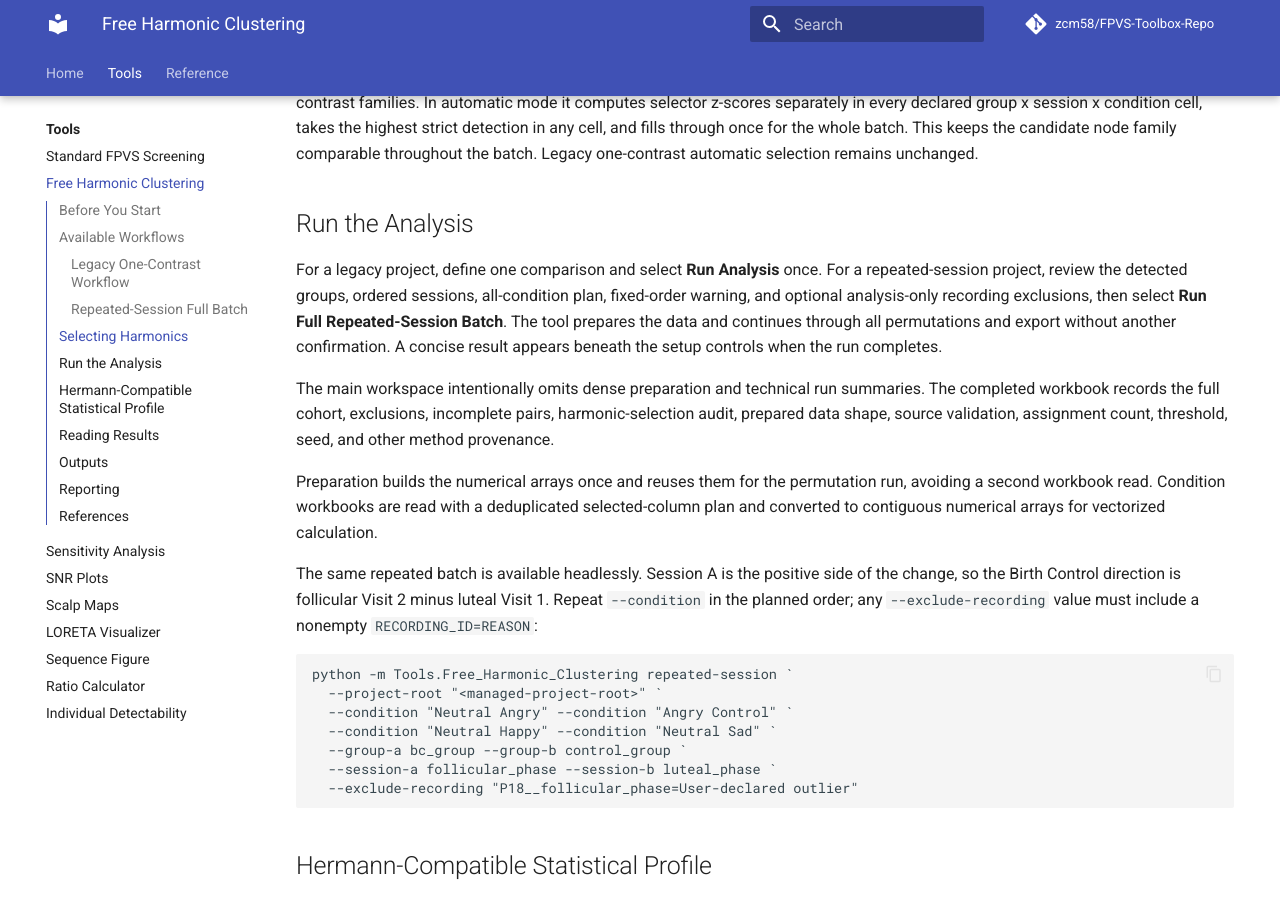
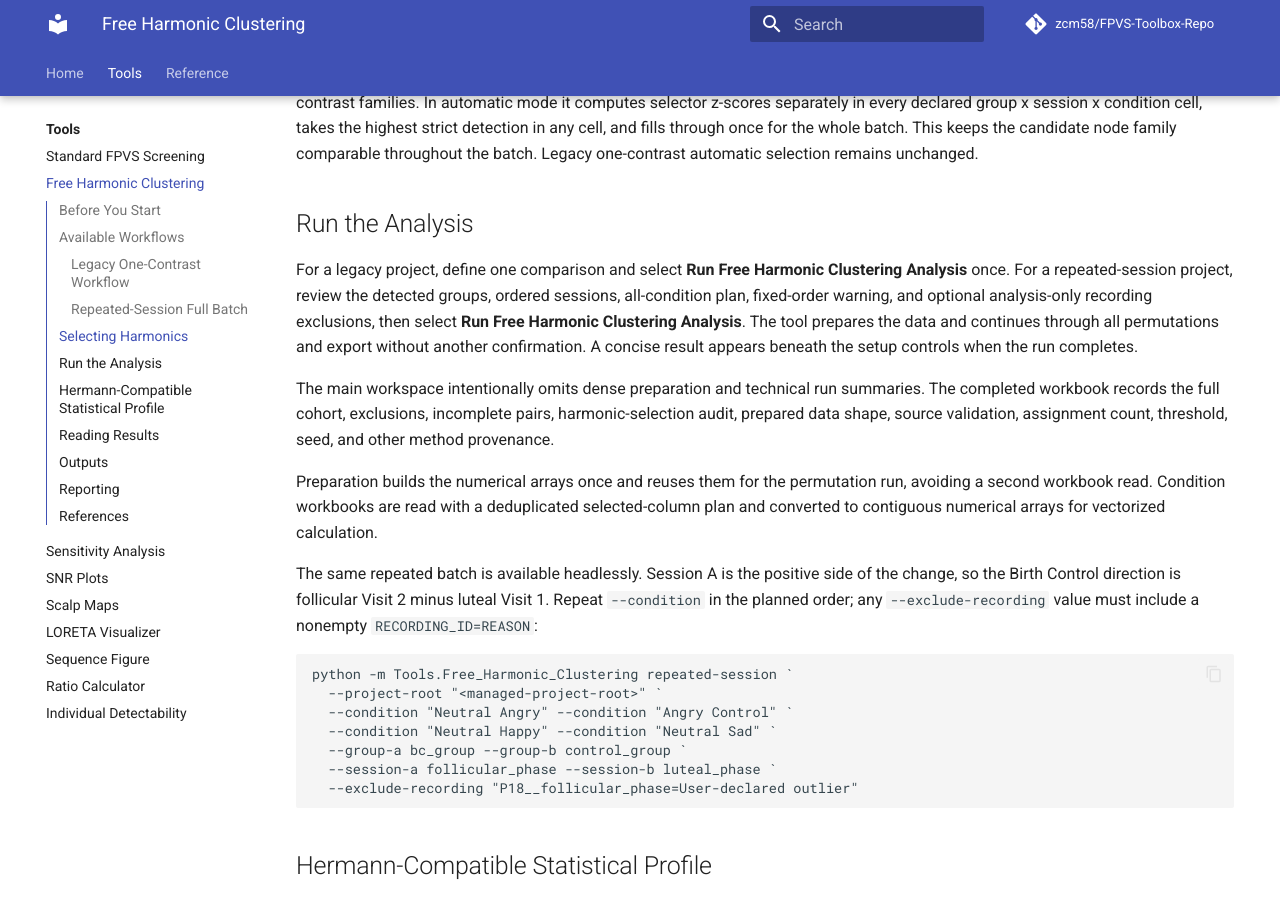
Before and after one commit to zcm58/FPVS-Toolbox-Repo, an MkDocs documentation site: the page built from docs/user/tools/free-harmonic-clustering.md, in a window 1280 px wide and 900 px high, scrolled down 2477 px. Built offline with MkDocs 1.6.1 and Material for MkDocs 9.7.7, drawn with Linux system fonts in a browser that asks for light colours; comment, search, counter and statistics services are not loaded.

Commit message:
refactor(fhc): standardize run action and compact harmonics

```diff
--- a/docs/user/tools/free-harmonic-clustering.md
+++ b/docs/user/tools/free-harmonic-clustering.md
@@ -140,13 +140,14 @@ selection remains unchanged.
 
 ## Run the Analysis
 
-For a legacy project, define one comparison and select **Run Analysis** once.
+For a legacy project, define one comparison and select **Run Free Harmonic
+Clustering Analysis** once.
 For a repeated-session project, review the detected groups, ordered sessions,
 all-condition plan, fixed-order warning, and optional analysis-only recording
-exclusions, then select **Run Full Repeated-Session Batch**. The tool prepares
-the data and continues through all permutations and export without another
-confirmation. A concise result appears beneath the setup controls when the run
-completes.
+exclusions, then select **Run Free Harmonic Clustering Analysis**. The tool
+prepares the data and continues through all permutations and export without
+another confirmation. A concise result appears beneath the setup controls when
+the run completes.
 
 The main workspace intentionally omits dense preparation and technical run
 summaries. The completed workbook records the full cohort, exclusions,
```
Also changed, not shown: src/Tools/Free_Harmonic_Clustering/AGENTS.md (+4 -3 lines), src/Tools/Free_Harmonic_Clustering/README.md (+1 -1 lines), 3 other files.
